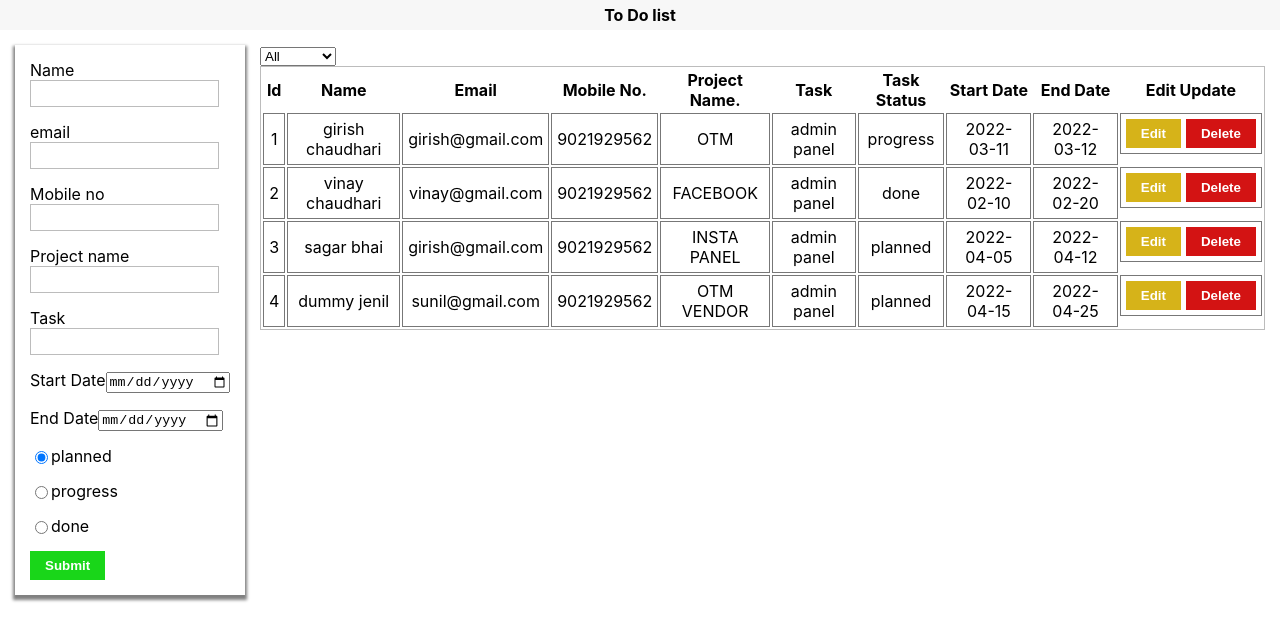
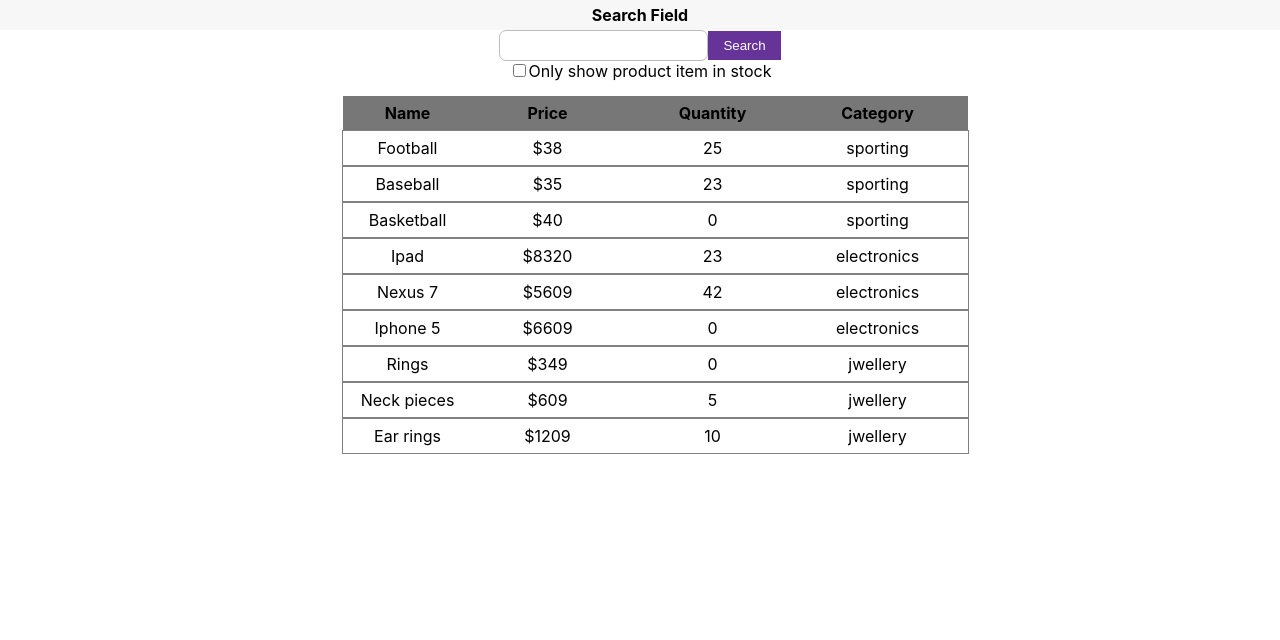
Before and after one commit to girish-chaudhari/crud_inter, a React (Create React App) app: page / in a window 1280 px wide. Shown: the top 640 px of the page. Built offline with nearby package versions, Linux system fonts and the light colour scheme.

Commit message:
done and updated

```diff
--- a/src/App.css
+++ b/src/App.css
@@ -108,3 +108,62 @@ gap: 15px;
 .form-control-data{
   min-width: 300px;
 }
+.form-control{
+  border: 1px solid #bcbcbc;
+  border-radius: 7px;
+
+}
+
+.form-content{
+  display: flex;
+  justify-content: center;
+  align-items: center;
+  flex-direction: column;
+}
+.form-control{
+  padding:7px 15px;
+  width: auto;
+
+}
+.form-control:focus{
+  outline: 1px solid rebeccapurple;
+  border:1px solid rebeccapurple;
+}
+.table-view{
+  width: 100%;
+  margin: 15px ;
+display: flex;
+flex-direction: column;
+justify-content: center;
+align-items: center;
+}
+.table-view .header{
+  display: grid;
+  grid-template-columns: 100px 150px 150px 150px ;
+  gap: 15px;
+padding: 7px 15px ;
+background: #777777;
+}
+.table-view .table-cell{
+  display: grid;
+  grid-template-columns: 100px 150px 150px 150px ;
+  gap: 15px;
+padding: 7px 15px ;
+background: #777777;
+text-align: center;
+background: white;
+border: 1px solid gray;
+}
+.table-view .table-cat{
+  border: 1px solid gray;
+  padding: 7px 15px ;
+  background: rebeccapurple;
+  color: white;
+}
+.search{
+  padding: 7px 15px;
+  background-color: rebeccapurple;
+  color: white;
+  border:none;
+  outline:none;
+}
--- a/src/App.js
+++ b/src/App.js
@@ -1,14 +1,17 @@
-import './App.css';
-import DataCrud from './components/DataCrud';
+import "./App.css";
+import DataCrud from "./components/DataCrud";
+import SearchData from "./components/SearchData";
 // import DataList from "./components/DataList";
 
 function App() {
   return (
     <div className="main">
-      <div className="header"> To Do list</div>
+      {/* <div className="header"> To Do list</div> */}
+      <div className="header"> Search Field</div>
       <div className="content">
         {/* <DataList /> */}
-        <DataCrud />
+        <SearchData />
+        {/* <DataCrud /> */}
       </div>
       <div className="footer"></div>
     </div>
--- /dev/null
+++ b/src/components/SearchData.js
@@ -0,0 +1,109 @@
+import React, { useEffect, useState } from "react";
+import { searchShopData } from "./_data";
+
+const SearchData = () => {
+  const [searchValue, setSearchValue] = useState("");
+  const [isInStock, setIsInStock] = useState(false);
+  const [checkedTable, setCheckedTable] = useState([]);
+  const [snapshot, setSnapshot] = useState([]);
+
+  const handleSearch = (e) => {
+    const searchContent = e.target.value;
+    setSearchValue(searchContent);
+    if (isInStock) {
+      let a = [...checkedTable];
+      let findData = a.filter((item) => item.qty != 0 && item.qty >= 0);
+      setSnapshot([...findData]);
+    } else {
+      if (e.target.value == "") {
+        setSnapshot([...searchShopData]);
+      }
+    }
+  };
+
+  const searchData = () => {
+    if (isInStock) {
+      let a = [...checkedTable];
+      let findData = a.filter((item) => item.category == searchValue);
+      setSnapshot([...findData]);
+    } else {
+      let a = [...searchShopData];
+      console.log(a);
+      let findData = a.filter((item) => item.category == searchValue);
+      console.log("findData", findData);
+      setSnapshot([...findData]);
+    }
+  };
+
+  function handleCheck(e) {
+    setSearchValue("");
+    let ischecked = e.target.checked;
+    setIsInStock(ischecked);
+    let a = [...searchShopData];
+    console.log("isstock available", isInStock);
+    let findData = a.filter((item) => item.qty != 0 && item.qty >= 0);
+    if (ischecked) {
+      setSnapshot([...findData]);
+      setCheckedTable([...findData]);
+    } else {
+      setSnapshot([...searchShopData]);
+    }
+  }
+  useEffect(() => {
+    setSnapshot(searchShopData);
+  }, []);
+
+  return (
+    <div>
+      <div className="main-content">
+        <div className="form-content">
+          <div>
+            <input
+              value={searchValue}
+              onChange={handleSearch}
+              type="text"
+              className="form-control"
+            />
+            <button className="search" onClick={searchData}>
+              Search
+            </button>
+          </div>
+          <div>
+            <input
+              type="checkbox"
+              name="stock"
+              id="stock"
+              onChange={handleCheck}
+            />
+            <label htmlFor="stock">Only show product item in stock</label>
+          </div>
+        </div>
+        <div className="table-view">
+          <div className="header">
+            <div>Name</div>
+            <div>Price</div>
+            <div>Quantity</div>
+            <div>Category</div>
+          </div>
+
+          {snapshot &&
+            snapshot.map((item, i) => (
+              <div className="table-body" key={i}>
+                {/* <div className="table-cat"></div> */}
+                <div className="table-cell">
+                  <div>{item?.name}</div>
+                  <div>{item?.price}</div>
+                  <div>{item?.qty}</div>
+                  <div>{item?.category}</div>
+                  {/* <div>{item.cart ? "Added in cart" : "in Stock"}</div> */}
+                </div>
+              </div>
+            ))}
+        </div>
+      </div>
+      <div></div>
+    </div>
+  );
+};
+
+export default SearchData;
--- a/src/components/_data.js
+++ b/src/components/_data.js
@@ -45,4 +45,65 @@ let data = [
   },
 ];
 
-export { data };
+const searchShopData = [
+  {
+    name: "Football",
+    price: "$38",
+    qty: 25,
+    category: "sporting",
+    cart: false,
+  },
+  {
+    name: "Baseball",
+    price: "$35",
+    qty: 23,
+    category: "sporting",
+  },
+  {
+    name: "Basketball",
+    price: "$40",
+    qty: 0,
+    category: "sporting",
+    cart: false,
+  },
+  {
+    name: "Ipad",
+    price: "$8320",
+    qty: 23,
+    category: "electronics",
+    cart: false,
+  },
+  {
+    name: "Nexus 7",
+    price: "$5609",
+    qty: 42,
+    category: "electronics",
+    cart: false,
+  },
+  {
+    name: "Iphone 5",
+    price: "$6609",
+    qty: 0,
+    category: "electronics",
+  },
+  {
+    name: "Rings",
+    price: "$349",
+    qty: 0,
+    category: "jwellery",
+  },
+  {
+    name: "Neck pieces",
+    price: "$609",
+    qty: 5,
+    category: "jwellery",
+  },
+  {
+    name: "Ear rings",
+    price: "$1209",
+    qty: 10,
+    category: "jwellery",
+  },
+];
+
+export { data, searchShopData };
```
